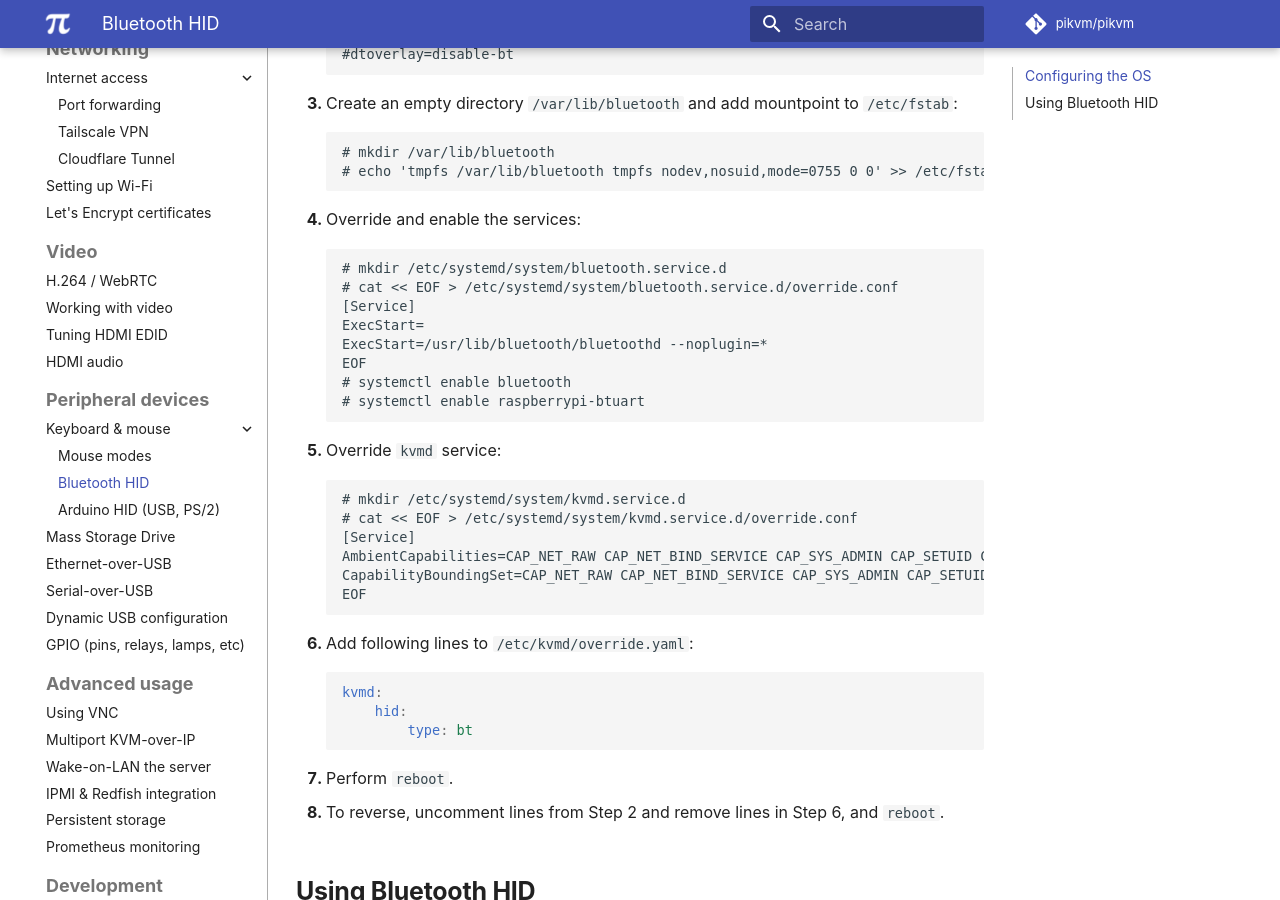
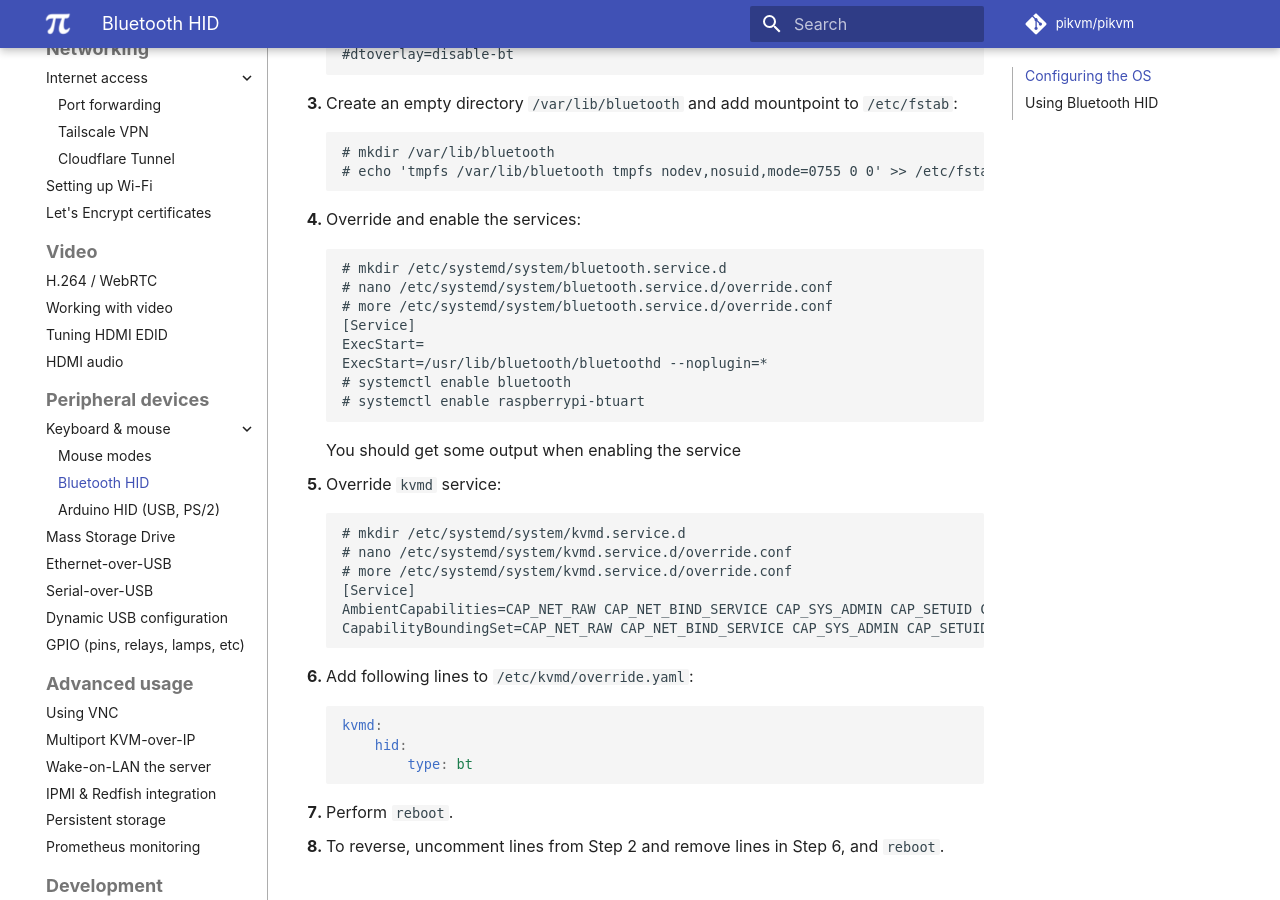
Before and after one commit to pikvm/pikvm, an MkDocs documentation site: the page built from docs/bluetooth_hid.md, in a window 1280 px wide and 900 px high, scrolled down 803 px. Built offline with MkDocs 1.6.1 and Material for MkDocs 9.7.7, drawn with Linux system fonts in a browser that asks for light colours; some web fonts are replaced; comment, search, counter and statistics services are not loaded.

Commit message:
Update bluetooth_hid.md
Added and edited some verbiage for clarification

````diff
--- a/docs/bluetooth_hid.md
+++ b/docs/bluetooth_hid.md
@@ -37,27 +37,28 @@ This is not the main case of using PiKVM since you still need it to pair with a
 
     ```
     # mkdir /etc/systemd/system/bluetooth.service.d
-    # cat << EOF > /etc/systemd/system/bluetooth.service.d/override.conf
+    # nano /etc/systemd/system/bluetooth.service.d/override.conf
+    # more /etc/systemd/system/bluetooth.service.d/override.conf
     [Service]
     ExecStart=
     ExecStart=/usr/lib/bluetooth/bluetoothd --noplugin=*
-    EOF
     # systemctl enable bluetooth
     # systemctl enable raspberrypi-btuart
     ```
+    You should get some output when enabling the service
 
-5. Override `kvmd` service:
+6. Override `kvmd` service:
 
     ```
     # mkdir /etc/systemd/system/kvmd.service.d
-    # cat << EOF > /etc/systemd/system/kvmd.service.d/override.conf
+    # nano /etc/systemd/system/kvmd.service.d/override.conf
+    # more /etc/systemd/system/kvmd.service.d/override.conf
     [Service]
     AmbientCapabilities=CAP_NET_RAW CAP_NET_BIND_SERVICE CAP_SYS_ADMIN CAP_SETUID CAP_SETGID CAP_CHOWN
     CapabilityBoundingSet=CAP_NET_RAW CAP_NET_BIND_SERVICE CAP_SYS_ADMIN CAP_SETUID CAP_SETGID CAP_CHOWN
-    EOF
     ```
 
-6. Add following lines to `/etc/kvmd/override.yaml`:
+7. Add following lines to `/etc/kvmd/override.yaml`:
 
     ```yaml
     kvmd:
````
Also changed, not shown: other parts of docs/bluetooth_hid.md (+2 -2 lines).
